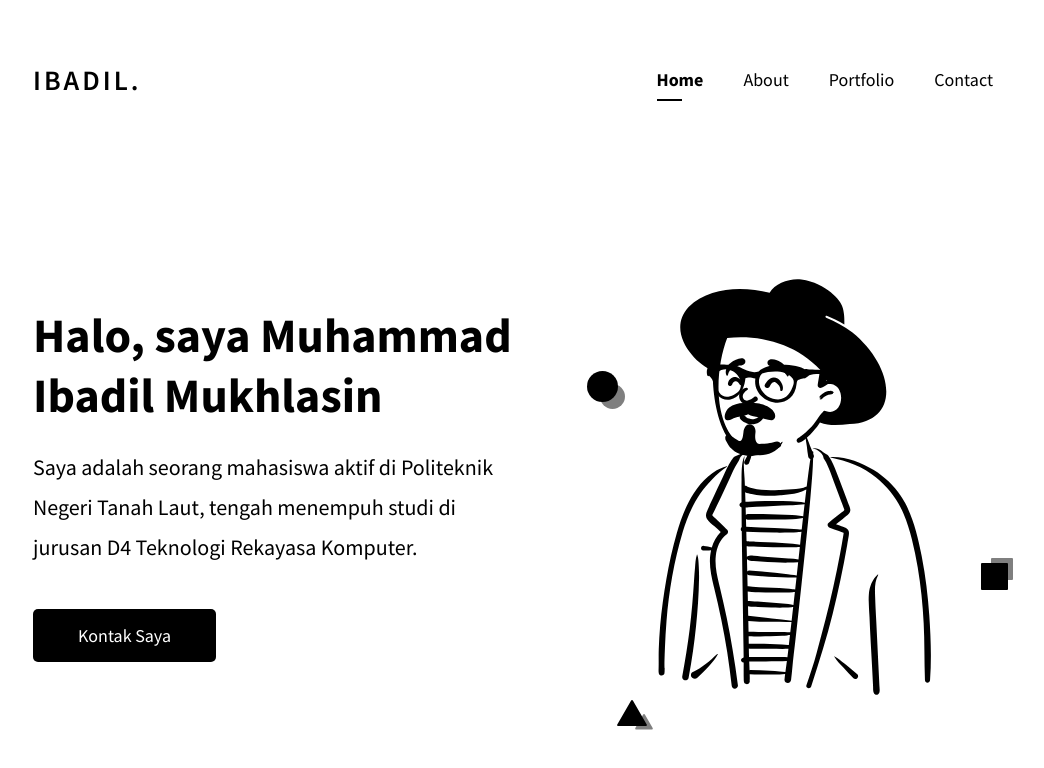
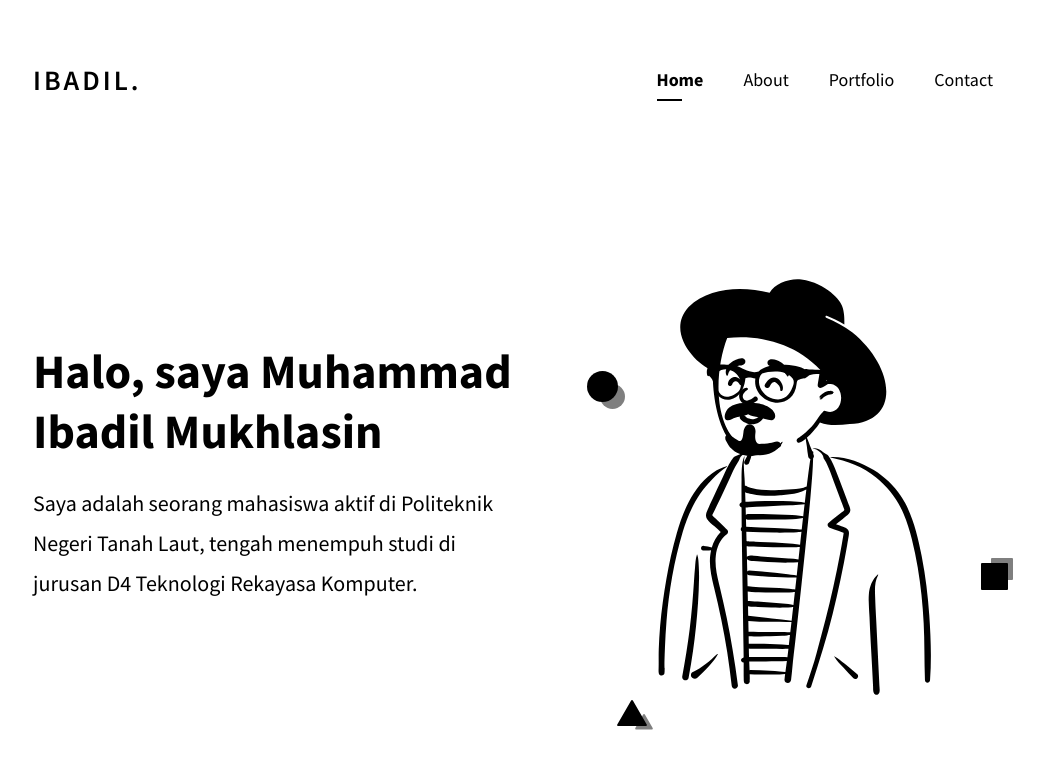
Before and after one commit to ibadil307/web1, a Next.js app: page / in a window 1280 px wide. Shown: the top 768 px of the page, without its empty margins (117-1161 px from the left). Built offline with nearby package versions, Linux system fonts and the light colour scheme.

Commit message:
Update index.jsx

```diff
--- a/pages/index.jsx
+++ b/pages/index.jsx
@@ -19,7 +19,7 @@ function Home() {
             <h1 className="title">Halo, saya Muhammad Ibadil Mukhlasin</h1>
             <p className="description">Saya adalah seorang mahasiswa aktif di Politeknik Negeri Tanah Laut, tengah menempuh studi di jurusan D4 Teknologi Rekayasa Komputer.</p>
 
-            <Link href="/contact"><a className="cta">Kontak Saya</a></Link>
+
           </div>
 
           <div className="image-wrapper">
```
